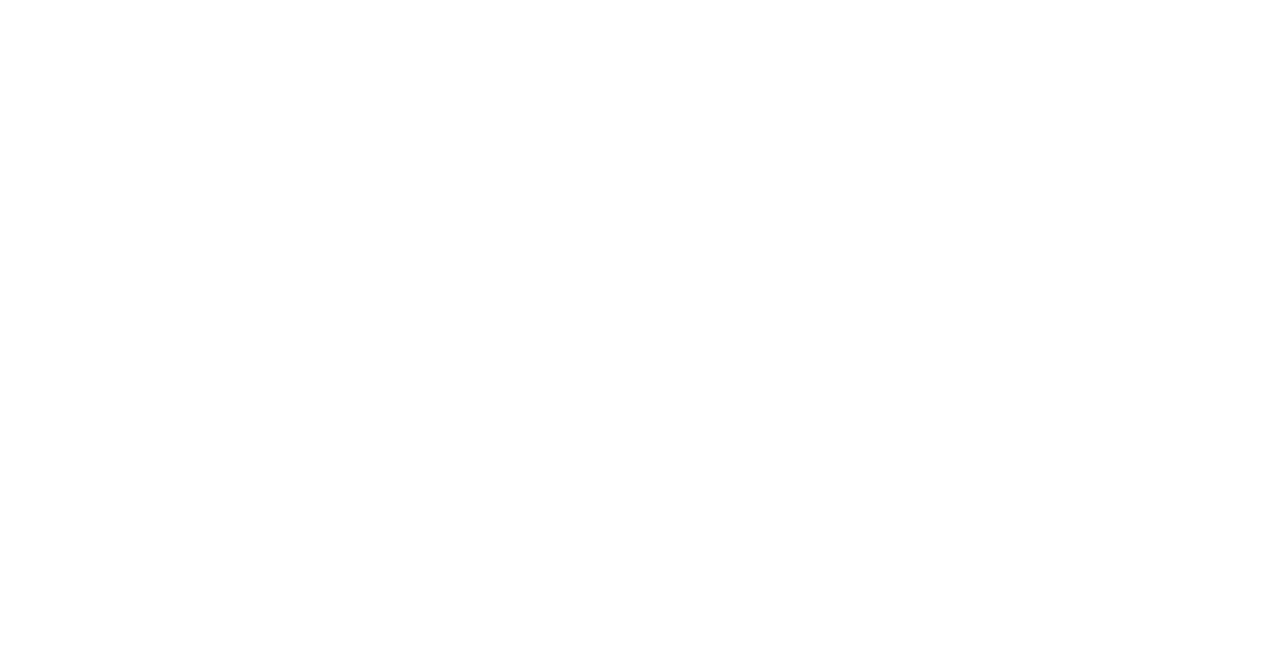
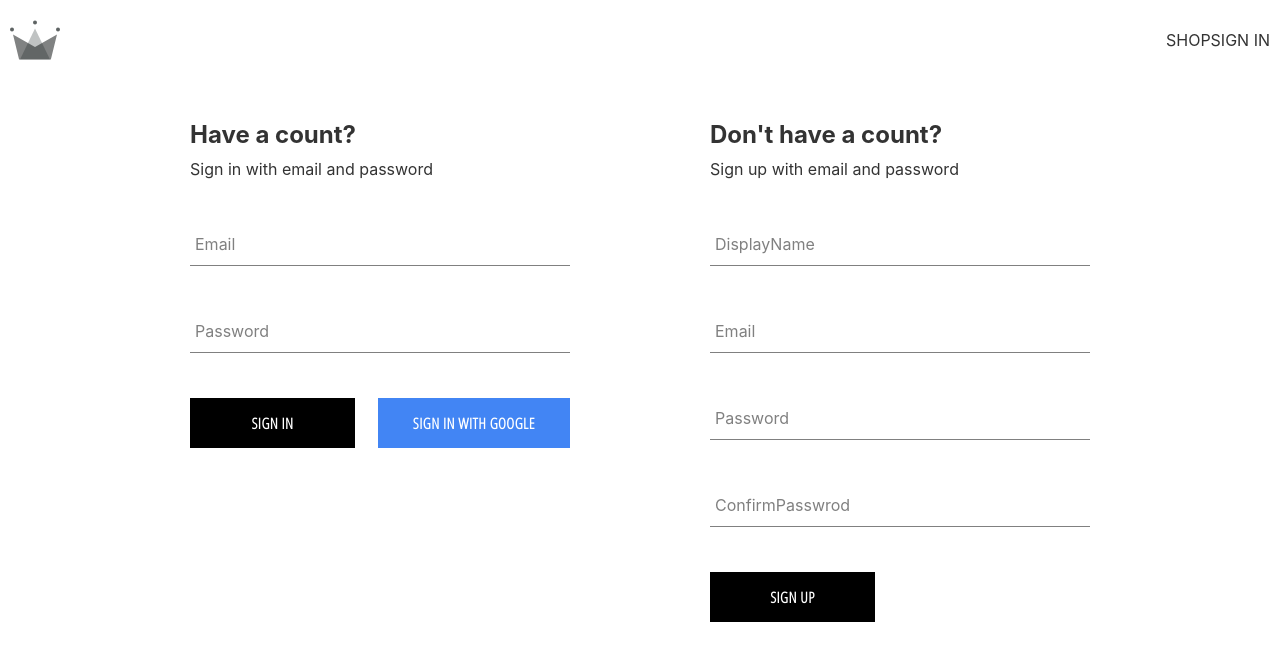
Before and after one commit to TAO233-JPG/project-clothing, a React (Create React App) app: page /auth in a window 1280 px wide. Before the commit this address had no page. Shown: the top 660 px of the page. Built offline with nearby package versions, Linux system fonts and the light colour scheme; the HTML template or start-up script is replaced by a standard one.

Commit message:
feat: 新增字体，密码邮箱登录； 修改signIn routr => authentication route

```diff
--- a/public/index.html
+++ b/public/index.html
@@ -24,6 +24,12 @@
       work correctly both with client-side routing and a non-root public URL.
       Learn how to configure a non-root public URL by running `npm run build`.
     -->
+    <link rel="preconnect" href="https://fonts.googleapis.com" />
+    <link rel="preconnect" href="https://fonts.gstatic.com" crossorigin />
+    <link
+      href="https://fonts.googleapis.com/css2?family=Open+Sans+Condensed:wght@300&display=swap"
+      rel="stylesheet"
+    />
     <title>React App</title>
   </head>
   <body>
--- a/src/App.js
+++ b/src/App.js
@@ -2,7 +2,7 @@
 
 import Home from "./routes/home/home.component";
 import Navigation from "./routes/navigation/Navigation.component";
-import SignIn from "./routes/signIn/SignIn.component";
+import Authentication from "./routes/authentication/Authentication.component";
 
 const Shop = () => {
   return <h2>Shop component</h2>;
@@ -14,7 +14,7 @@
       <Route path="/" element={<Navigation />}>
         <Route index element={<Home />} />
         <Route path="/shop" element={<Shop />} />
-        <Route path="/sign-in" element={<SignIn />} />
+        <Route path="/auth" element={<Authentication />} />
       </Route>
     </Routes>
   );
--- a/src/components/button/Button.component.jsx
+++ b/src/components/button/Button.component.jsx
@@ -1,13 +1,16 @@
-import "./button.style.scss"
+import "./button.style.scss";
 
 const BUTTON_TYPE_CLASS = {
   google: "google-sign-in",
   inverted: "inverted",
 };
 
-const Button = ({ children, buttonType }) => {
+const Button = ({ children, buttonType, ...otherProps }) => {
   return (
-    <button className={`button-container ${BUTTON_TYPE_CLASS[buttonType]}`}>
+    <button
+      className={`button-container ${BUTTON_TYPE_CLASS[buttonType]}`}
+      {...otherProps}
+    >
       {children}
     </button>
   );
--- /dev/null
+++ b/src/components/signIn/SignInForm.component.jsx
@@ -0,0 +1,82 @@
+import "./signInForm.style.scss";
+
+import { useState } from "react";
+
+import FormInput from "../formInput/formInput.component";
+import Button from "../button/Button.component";
+
+import {
+  signInWithGooglePopup,
+  createUserDocumentFromAuth,
+  signInAuthUserWithEmailAndPassword,
+} from "../../utils/filebase.util";
+
+const defaultFormFields = {
+  email: "",
+  password: "",
+};
+
+const SignInForm = () => {
+  const [formFields, setFormFields] = useState(defaultFormFields);
+  const { email, password } = formFields;
+
+  const handleChange = (event) => {
+    const { name, value } = event.target;
+    setFormFields({ ...formFields, [name]: value });
+  };
+
+  const handleSubmit = async (event) => {
+    event.preventDefault();
+    console.log(1);
+    try {
+      const response = await signInAuthUserWithEmailAndPassword(
+        email,
+        password
+      );
+      console.log(response);
+      setFormFields(defaultFormFields);
+    } catch (error) {
+      alert(error.code);
+      console.error(error);
+    }
+  };
+
+  const signInWithGoogle = async () => {
+    const { user } = await signInWithGooglePopup();
+    const userDocRef = await createUserDocumentFromAuth(user);
+  };
+
+  return (
+    <div className="sign-in-container">
+      <h2> Have a count?</h2>
+      <span>Sign in with email and password</span>
+      <form onSubmit={handleSubmit}>
+        <FormInput
+          label="Email"
+          type="email"
+          name="email"
+          required
+          onChange={handleChange}
+          value={email}
+        />
+        <FormInput
+          label="Password"
+          type="password"
+          name="password"
+          required
+          onChange={handleChange}
+          value={password}
+        />
+
+        <div className="buttons-container">
+          <Button type="submit">Sign In</Button>
+          <Button type="button" buttonType="google" onClick={signInWithGoogle}>
+            Sign in with Google
+          </Button>
+        </div>
+      </form>
+    </div>
+  );
+};
+
+export default SignInForm;
--- /dev/null
+++ b/src/components/signIn/signInForm.style.scss
@@ -0,0 +1,14 @@
+.sign-in-container {
+  display: flex;
+  flex-direction: column;
+  width: 380px;
+
+  h2 {
+    margin: 10px 0;
+  }
+
+  .buttons-container {
+    display: flex;
+    justify-content: space-between;
+  }
+}
--- a/src/components/signUp/SignUpForm.component.jsx
+++ b/src/components/signUp/SignUpForm.component.jsx
@@ -17,7 +17,7 @@
   confirmPasswrod: "",
 };
 
-const SignUp = () => {
+const SignUpForm = () => {
   const [formFields, setFormFields] = useState(defaultFormFields);
   const { displayName, email, password, confirmPasswrod } = formFields;
 
@@ -95,4 +95,4 @@
   );
 };
 
-export default SignUp;
+export default SignUpForm;
--- /dev/null
+++ b/src/routes/authentication/Authentication.component.jsx
@@ -0,0 +1,36 @@
+import { useEffect } from "react";
+
+import { getRedirectResult } from "firebase/auth";
+import {
+  createUserDocumentFromAuth,
+  auth,
+} from "../../utils/filebase.util";
+
+import "./authentication.style.scss";
+
+import SignUpForm from "../../components/signUp/SignUpForm.component";
+import SignInForm from "../../components/signIn/SignInForm.component";
+
+const Authentication = () => {
+  useEffect(() => {
+    async function fetchRedirectRes() {
+      const response = await getRedirectResult(auth);
+      if (response) {
+        console.log(response, "response");
+        createUserDocumentFromAuth(response.user);
+      }
+    }
+
+    fetchRedirectRes();
+  }, []);
+
+
+  return (
+    <div className="authentication-container">
+      <SignInForm />
+      <SignUpForm />
+    </div>
+  );
+};
+
+export default Authentication;
--- /dev/null
+++ b/src/routes/authentication/authentication.style.scss
@@ -0,0 +1,8 @@
+.authentication-container {
+  display        : flex;
+  justify-content: space-between;
+
+  width : 900px;
+  margin: 30px auto;
+
+}
--- a/src/routes/navigation/Navigation.component.jsx
+++ b/src/routes/navigation/Navigation.component.jsx
@@ -17,7 +17,7 @@
           <Link className="nav-link" to="shop">
             SHOP
           </Link>
-          <Link className="nav-link" to="sign-in">
+          <Link className="nav-link" to="auth">
             SIGN IN
           </Link>
         </div>
--- a/src/routes/signIn/SignIn.component.jsx
+++ /dev/null
@@ -1,45 +0,0 @@
-import { useEffect } from "react";
-
-import { getRedirectResult } from "firebase/auth";
-import {
-  signInWithGooglePopup,
-  signINWithGoogleRedirect,
-  createUserDocumentFromAuth,
-  auth,
-} from "../../utils/filebase.util";
-
-import SignUp from "../../components/signUp/SignUpForm.component";
-import Button from "../../components/button/Button.component";
-
-const SignIn = () => {
-  useEffect(() => {
-    async function fetchRedirectRes() {
-      const response = await getRedirectResult(auth);
-      if (response) {
-        console.log(response, "response");
-        createUserDocumentFromAuth(response.user);
-      }
-    }
-
-    fetchRedirectRes();
-  }, []);
-
-  const logGoogleUser = async () => {
-    const { user } = await signInWithGooglePopup();
-    const userDocRef = await createUserDocumentFromAuth(user);
-    console.log(userDocRef);
-  };
-
-  return (
-    <div>
-      <h1>Sign In Page</h1>
-      <Button buttonText="Sign in with Google Popup" buttonType="google" onClick={logGoogleUser}/>
-      <button onClick={signINWithGoogleRedirect}>
-        Sign in with Google Redirect
-      </button>
-      <SignUp />
-    </div>
-  );
-};
-
-export default SignIn;
--- a/src/utils/filebase.util.js
+++ b/src/utils/filebase.util.js
@@ -5,6 +5,7 @@
   signInWithPopup,
   GoogleAuthProvider,
   createUserWithEmailAndPassword,
+  signInWithEmailAndPassword,
 } from "firebase/auth";
 import { getFirestore, doc, getDoc, setDoc } from "firebase/firestore";
 
@@ -63,3 +64,7 @@
 export const createAuthUserWithEmailAndPassword = async (email, password) => {
   return createUserWithEmailAndPassword(auth, email, password);
 };
+
+export const signInAuthUserWithEmailAndPassword = async (email, password) => {
+  return signInWithEmailAndPassword(auth, email, password);
+};
```
